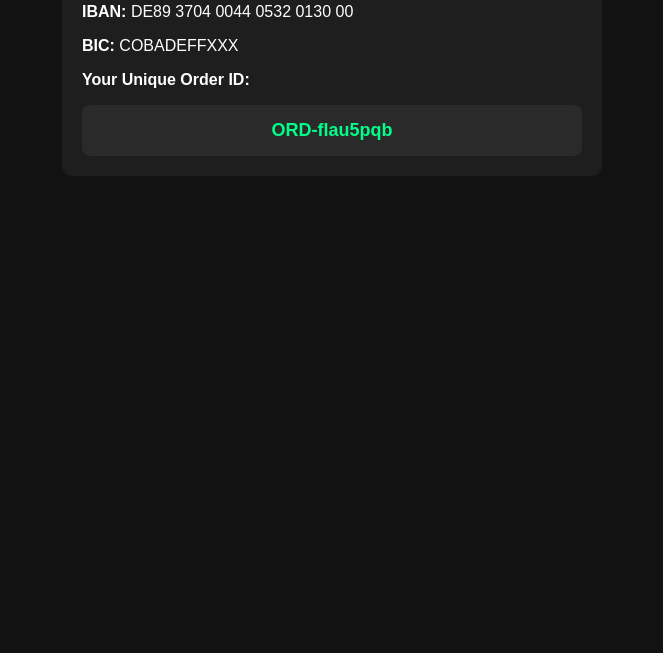
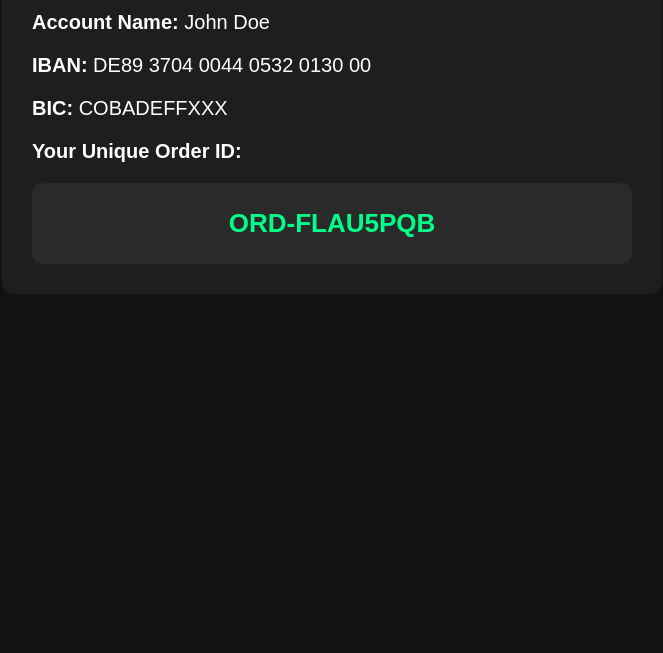
Before and after one commit to Prime176944/Payment-page, a plain HTML site: page index.html in a window 1280 px wide. Shown: the part 147-800 px from the top of the page, without its empty margins (308-971 px from the left). Drawn offline with Linux system fonts and the light colour scheme.

Commit message:
Update index.html

```diff
--- a/index.html
+++ b/index.html
@@ -9,35 +9,37 @@
       background-color: #121212;
       color: #ffffff;
       font-family: Arial, sans-serif;
-      padding: 20px;
+      padding: 30px;
     }
 
     .container {
       background-color: #1e1e1e;
-      border-radius: 10px;
-      padding: 20px;
-      max-width: 500px;
+      border-radius: 12px;
+      padding: 30px;
+      max-width: 600px;
       margin: auto;
     }
 
     h2 {
       color: #ffffff;
       text-align: center;
+      font-size: 32px;
     }
 
     p {
-      font-size: 16px;
+      font-size: 20px;
+      margin-bottom: 15px;
     }
 
     #orderIdBox {
       background-color: #2a2a2a;
-      padding: 15px;
-      border-radius: 8px;
+      padding: 25px;
+      border-radius: 10px;
       color: #00ff88;
       font-weight: bold;
       text-align: center;
-      margin-top: 10px;
-      font-size: 18px;
+      margin-top: 20px;
+      font-size: 26px;
     }
   </style>
 </head>
@@ -53,7 +55,7 @@
 
   <script>
     function generateOrderId() {
-      const randomStr = Math.random().toString(36).substr(2, 8);
+      const randomStr = Math.random().toString(36).substr(2, 8).toUpperCase();
       return "ORD-" + randomStr;
     }
 
```
